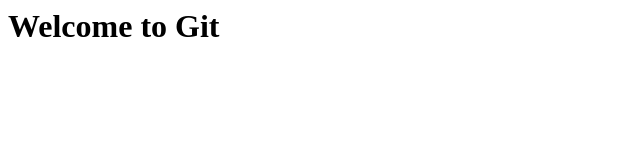
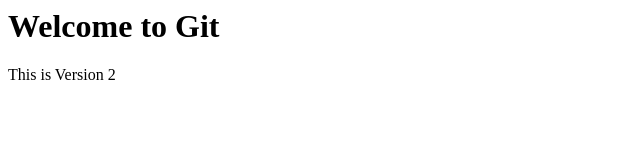
Before and after one commit to Dhananjaycool/myrepo, a plain HTML site: page index.html in a window 1280 px wide. Shown: the full height of the page, 0-640 px from the left. Drawn offline with Linux system fonts and the light colour scheme.

Commit message:
Updated index.html to Version 2

```diff
--- a/index.html
+++ b/index.html
@@ -1 +1,2 @@
 <h1>Welcome to Git</h1>
+<p>This is Version 2</p>
```
